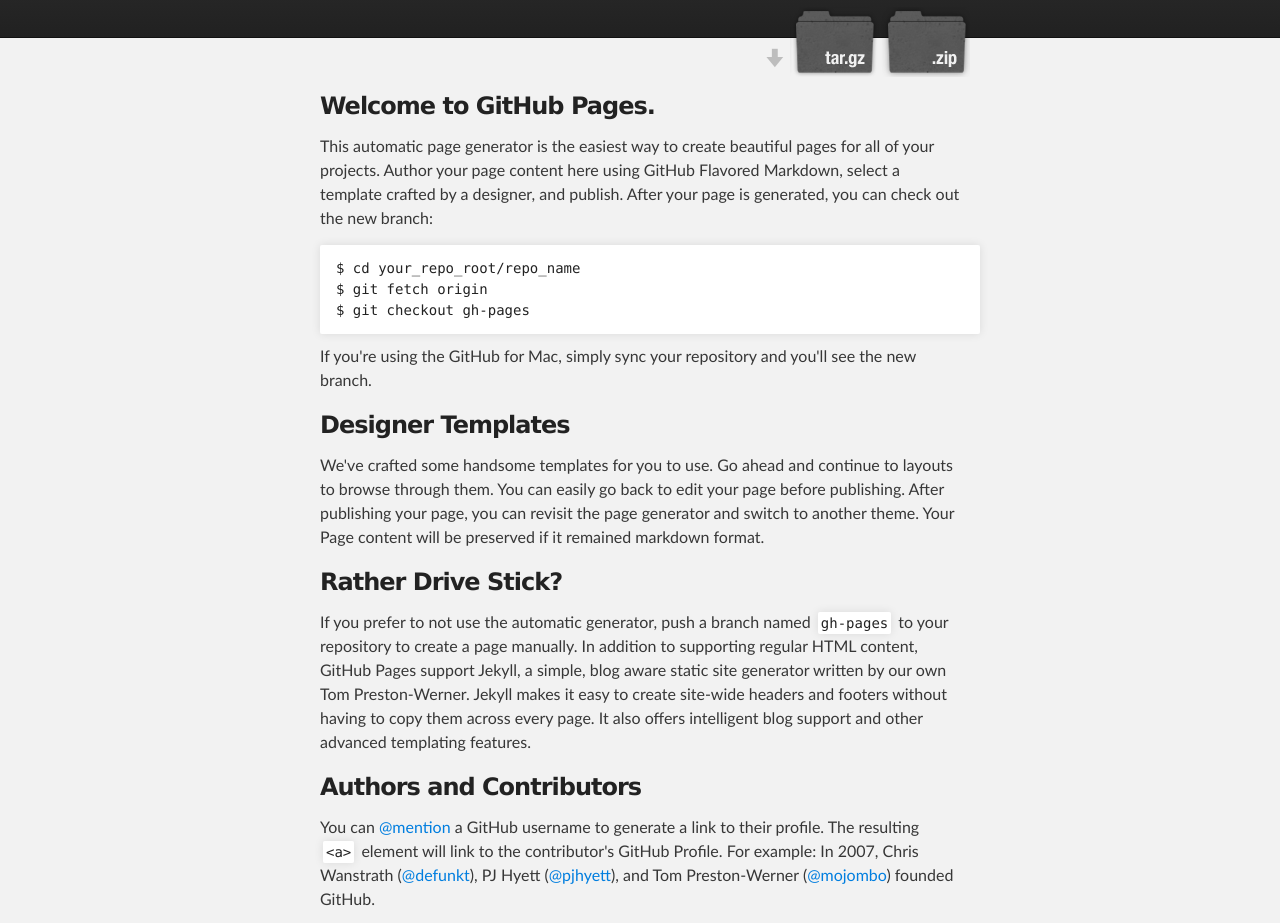
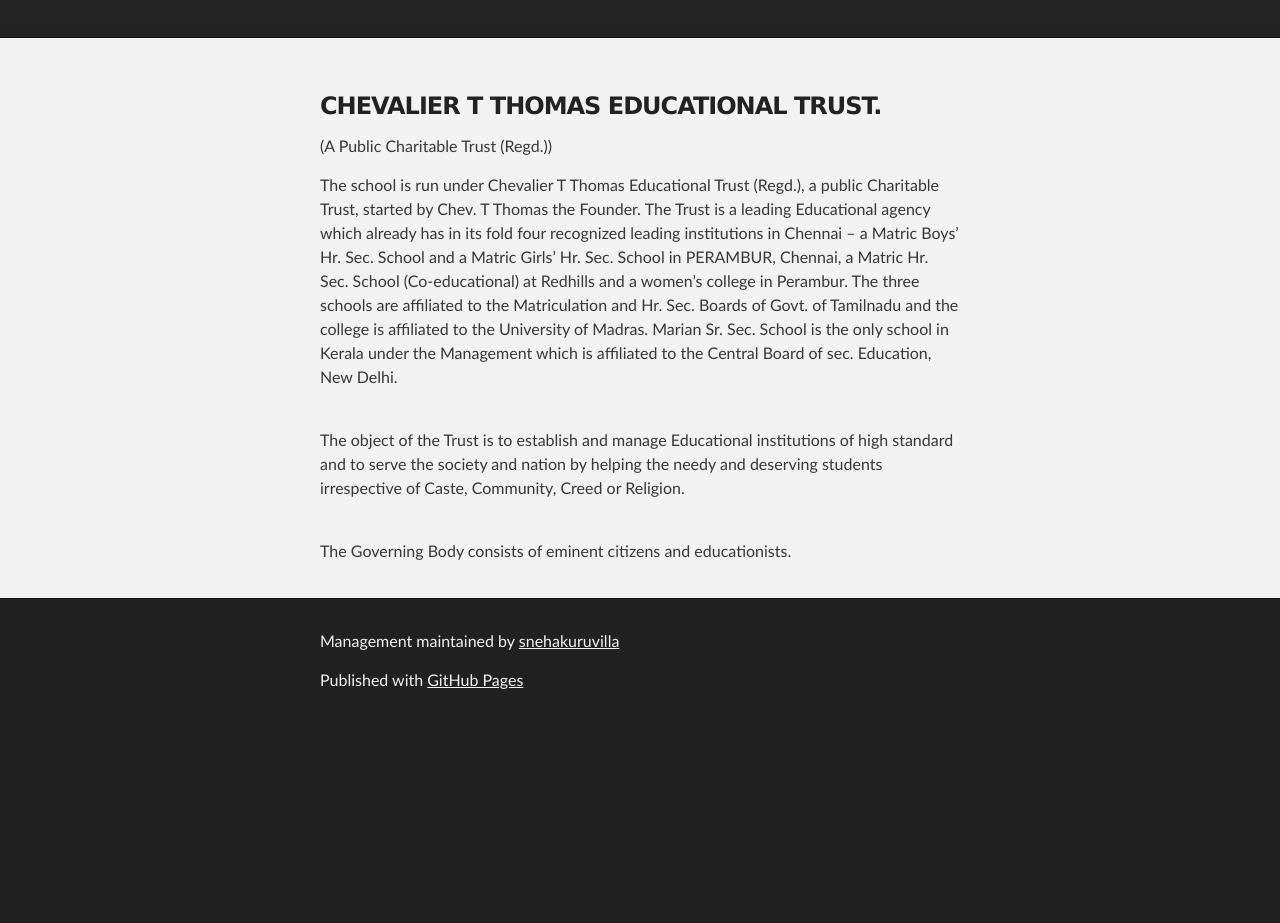
Before and after one commit to snehakuruvilla/management, a plain HTML site: page index.html in a window 1280 px wide. Shown: the part 136-1059 px from the top of the page. After the commit the page ends 863 px from the top, so only its background shows below. Drawn offline with Linux system fonts and the light colour scheme.

Commit message:
Update index.html

```diff
--- a/index.html
+++ b/index.html
@@ -16,52 +16,25 @@
     <!-- HEADER -->
     <div id="header_wrap" class="outer">
         <header class="inner">
-          <a id="forkme_banner" href="https://github.com/snehakuruvilla/management">View on GitHub</a>
-
-          <h1 id="project_title">Management</h1>
+                    <h1 id="project_title">Management</h1>
           <h2 id="project_tagline"></h2>
 
-            <section id="downloads">
-              <a class="zip_download_link" href="https://github.com/snehakuruvilla/management/zipball/master">Download this project as a .zip file</a>
-              <a class="tar_download_link" href="https://github.com/snehakuruvilla/management/tarball/master">Download this project as a tar.gz file</a>
-            </section>
-        </header>
+          </header>
     </div>
 
     <!-- MAIN CONTENT -->
     <div id="main_content_wrap" class="outer">
       <section id="main_content" class="inner">
         <h3>
-<a id="welcome-to-github-pages" class="anchor" href="#welcome-to-github-pages" aria-hidden="true"><span class="octicon octicon-link"></span></a>Welcome to GitHub Pages.</h3>
+<a id="welcome-to-github-pages" class="anchor" href="#welcome-to-github-pages" aria-hidden="true"><span class="octicon octicon-link"></span></a>CHEVALIER T THOMAS EDUCATIONAL TRUST.</h3>
 
-<p>This automatic page generator is the easiest way to create beautiful pages for all of your projects. Author your page content here using GitHub Flavored Markdown, select a template crafted by a designer, and publish. After your page is generated, you can check out the new branch:</p>
+<p>(A Public Charitable Trust (Regd.))<br></p>
 
-<pre><code>$ cd your_repo_root/repo_name
-$ git fetch origin
-$ git checkout gh-pages
-</code></pre>
 
-<p>If you're using the GitHub for Mac, simply sync your repository and you'll see the new branch.</p>
+<p>The school is run under Chevalier T Thomas Educational Trust (Regd.), a public Charitable Trust, started by Chev. T Thomas the Founder. The Trust is a leading Educational agency which already has in its fold four recognized leading institutions in Chennai – a Matric Boys’ Hr. Sec. School and a Matric Girls’ Hr. Sec. School in PERAMBUR, Chennai, a Matric Hr. Sec. School (Co-educational) at Redhills and a women’s college in Perambur. The three schools are affiliated to the Matriculation and Hr. Sec. Boards of Govt. of Tamilnadu and the college is affiliated to the University of Madras. Marian Sr. Sec. School is the only school in Kerala under the Management  which is affiliated to the Central Board of sec. Education, New Delhi.<br><br></p>
 
-<h3>
-<a id="designer-templates" class="anchor" href="#designer-templates" aria-hidden="true"><span class="octicon octicon-link"></span></a>Designer Templates</h3>
-
-<p>We've crafted some handsome templates for you to use. Go ahead and continue to layouts to browse through them. You can easily go back to edit your page before publishing. After publishing your page, you can revisit the page generator and switch to another theme. Your Page content will be preserved if it remained markdown format.</p>
-
-<h3>
-<a id="rather-drive-stick" class="anchor" href="#rather-drive-stick" aria-hidden="true"><span class="octicon octicon-link"></span></a>Rather Drive Stick?</h3>
-
-<p>If you prefer to not use the automatic generator, push a branch named <code>gh-pages</code> to your repository to create a page manually. In addition to supporting regular HTML content, GitHub Pages support Jekyll, a simple, blog aware static site generator written by our own Tom Preston-Werner. Jekyll makes it easy to create site-wide headers and footers without having to copy them across every page. It also offers intelligent blog support and other advanced templating features.</p>
-
-<h3>
-<a id="authors-and-contributors" class="anchor" href="#authors-and-contributors" aria-hidden="true"><span class="octicon octicon-link"></span></a>Authors and Contributors</h3>
-
-<p>You can <a href="https://github.com/blog/821" class="user-mention">@mention</a> a GitHub username to generate a link to their profile. The resulting <code>&lt;a&gt;</code> element will link to the contributor's GitHub Profile. For example: In 2007, Chris Wanstrath (<a href="https://github.com/defunkt" class="user-mention">@defunkt</a>), PJ Hyett (<a href="https://github.com/pjhyett" class="user-mention">@pjhyett</a>), and Tom Preston-Werner (<a href="https://github.com/mojombo" class="user-mention">@mojombo</a>) founded GitHub.</p>
-
-<h3>
-<a id="support-or-contact" class="anchor" href="#support-or-contact" aria-hidden="true"><span class="octicon octicon-link"></span></a>Support or Contact</h3>
-
-<p>Having trouble with Pages? Check out the documentation at <a href="https://help.github.com/pages">https://help.github.com/pages</a> or contact <a href="mailto:support@github.com">support@github.com</a> and we’ll help you sort it out.</p>
+<p>The object of the Trust is to establish and manage Educational institutions of high standard and to serve the society and nation by helping the needy and deserving students irrespective of Caste, Community, Creed or Religion.<br><br></p>
+     <p></p>The Governing Body consists of eminent citizens and educationists.</p>
       </section>
     </div>
 
```
